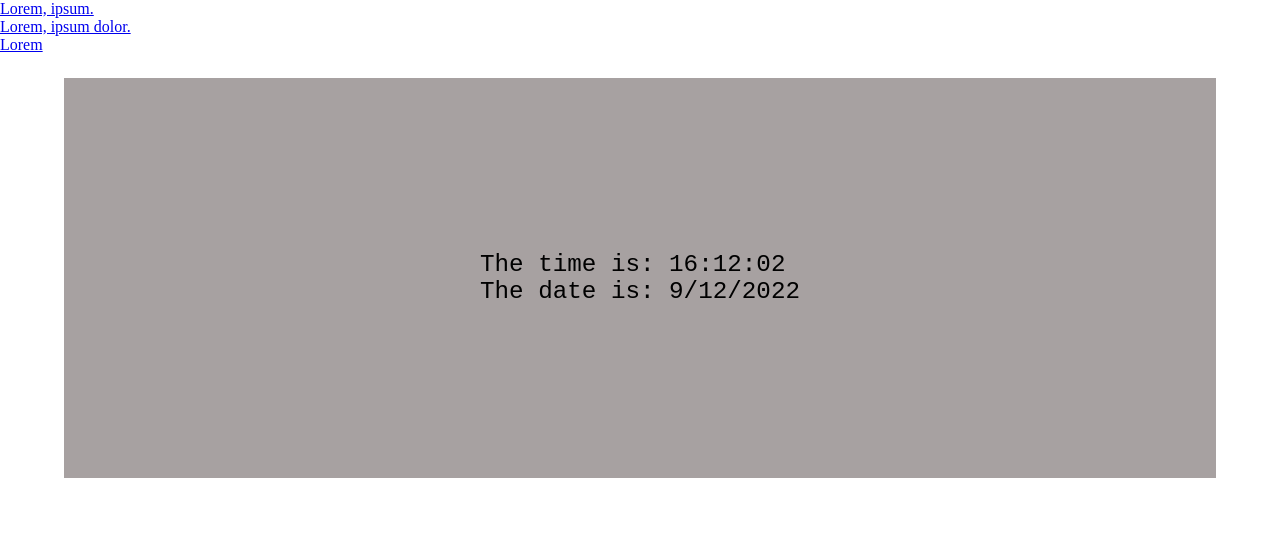
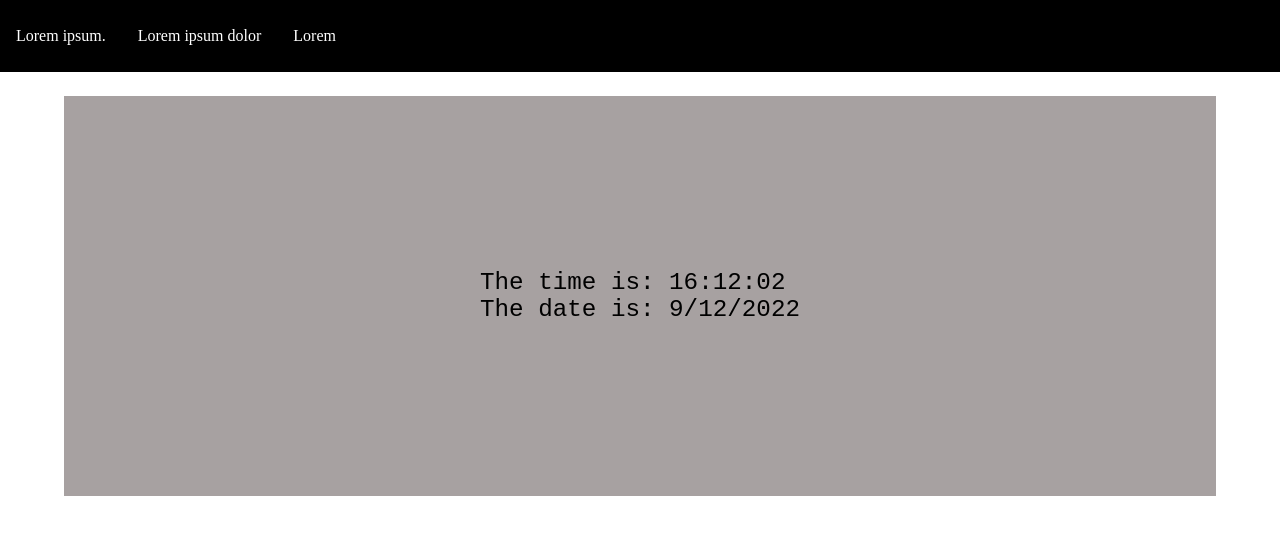
Before and after one commit to Muazzamkhan03/webClock, a plain HTML site: page index.html in a window 1280 px wide. Drawn offline with Linux system fonts and the light colour scheme.

Commit message:
Improved nav bar

```diff
--- a/index.html
+++ b/index.html
@@ -13,8 +13,8 @@
   <header>
     <nav>
       <ul>
-        <li><a href="#">Lorem, ipsum.</a></li>
-        <li><a href="#">Lorem, ipsum dolor.</a></li>
+        <li><a href="#">Lorem ipsum.</a></li>
+        <li><a href="#">Lorem ipsum dolor</a></li>
         <li><a href="#">Lorem</a></li>
       </ul>
     </nav>
--- a/style.css
+++ b/style.css
@@ -1,6 +1,37 @@
 *{
     margin: 0;
     padding: 0;
+}
+
+nav{
+    background-color: black;
+    color: white;
+    padding: auto;
+    display: flex;
+    width: 100%;
+    align-items: center;
+
+}
+
+ul{
+    display: flex;
+    height: 9vh;
+}
+
+nav ul li{
+    margin: 2vh;
+    list-style: none;
+    display: flex;
+    align-items: center;
+}
+
+nav ul li a{
+    color: white;
+    text-decoration: none;
+}
+
+nav ul li a:hover{
+    color: aqua;
 }
 
 .container{
```
